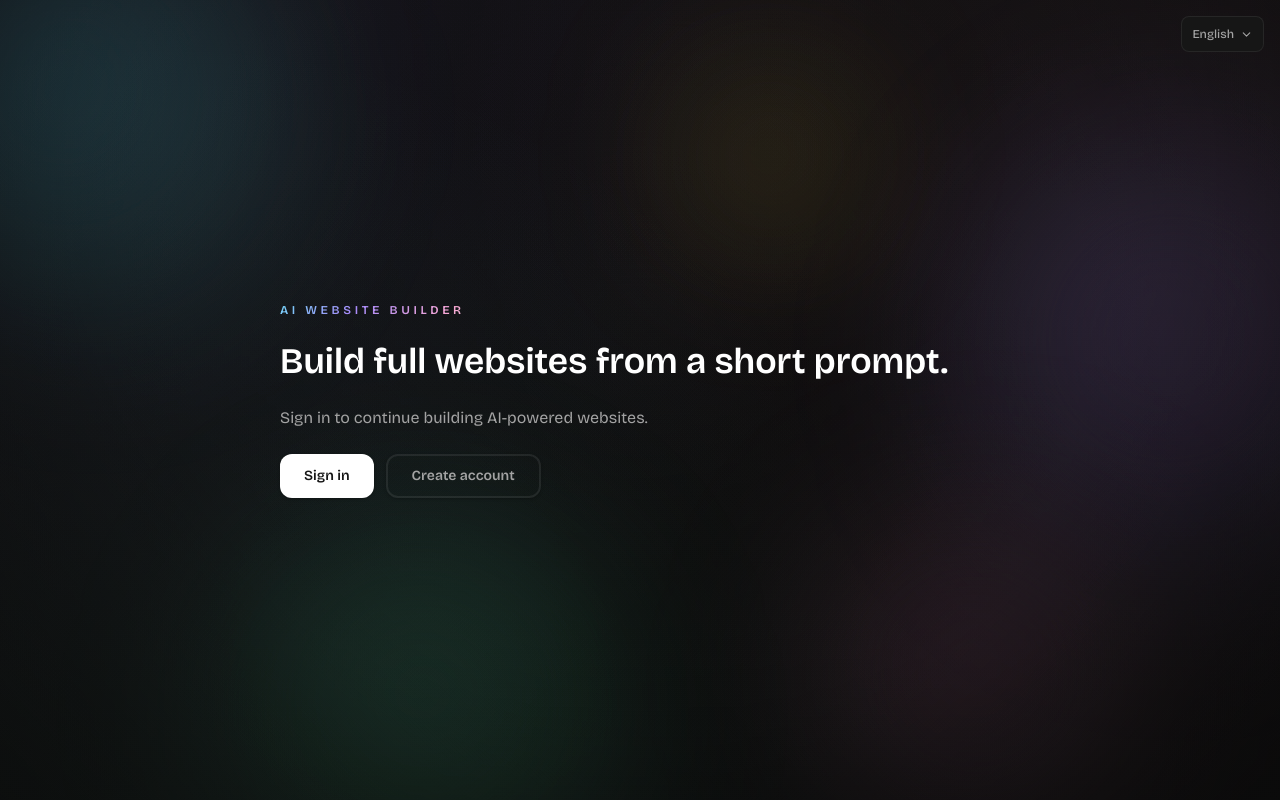
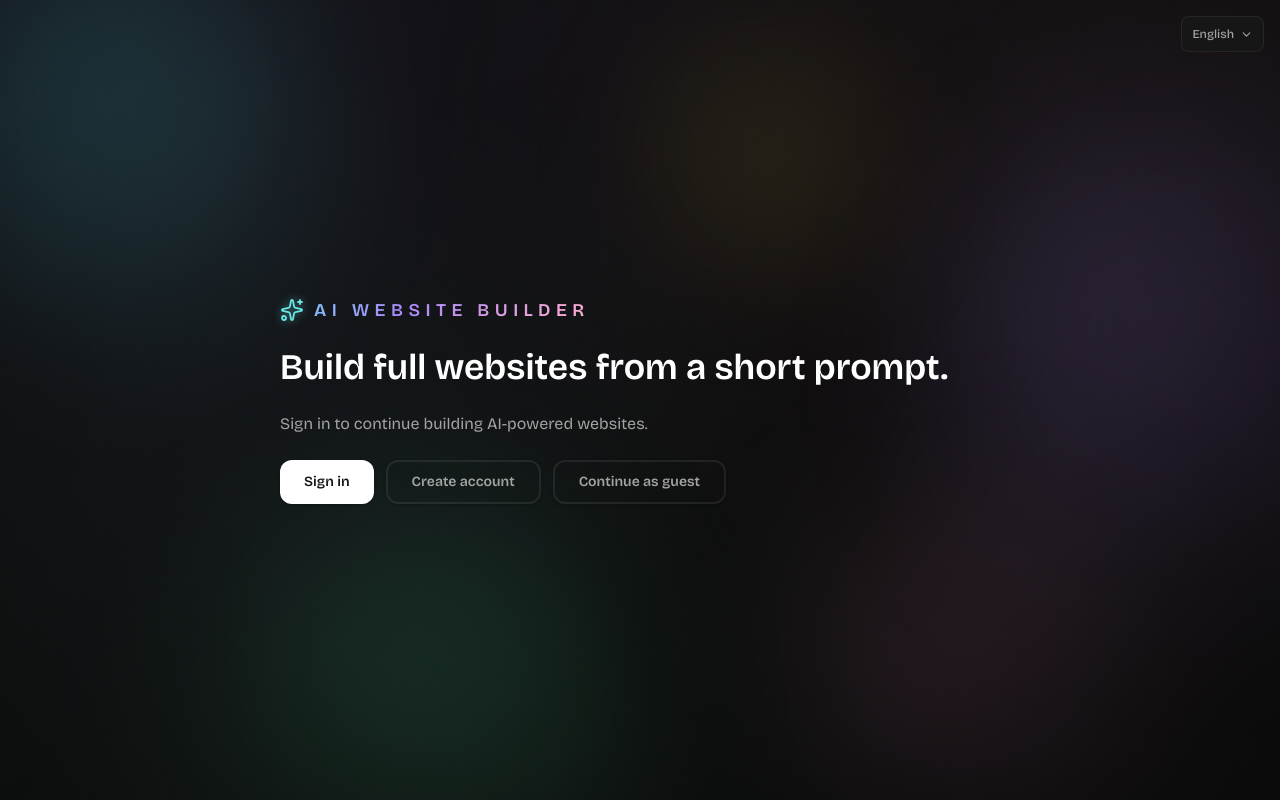
Before and after one commit to muhamedmjw/FP-AI-Website-Builder, a Next.js app: page /account in a window 1280 px wide. Built offline with nearby package versions, Linux system fonts and the light colour scheme.

Commit message:
Polish auth branding and add guest mode button

```diff
--- a/src/client/components/forms/page-shell.tsx
+++ b/src/client/components/forms/page-shell.tsx
@@ -1,6 +1,8 @@
 "use client";
 
 import { ReactNode } from "react";
+import Link from "next/link";
+import { Sparkles } from "lucide-react";
 import GradientMesh from "@/client/components/ui/gradient-mesh";
 import LanguageSwitcher from "@/client/components/ui/language-switcher";
 import { useLanguage } from "@/client/lib/language-context";
@@ -24,7 +26,13 @@ export default function PageShell({ children }: PageShellProps) {
       <div className="relative z-10 mx-auto flex min-h-screen w-full max-w-5xl items-center justify-center px-4 py-8 sm:px-6 sm:py-12">
         <div className="grid w-full gap-8 lg:grid-cols-[1.1fr_0.9fr] lg:gap-10">
           <section className={`space-y-3 text-center sm:space-y-4 ${isRtl ? "lg:text-right" : "lg:text-left"}`}>
-            <p className="prismatic-text text-xs font-semibold uppercase tracking-[0.3em] sm:text-sm">AI Website Builder</p>
+            <Link
+              href="/account"
+              className="prismatic-text inline-flex items-center gap-2.5 text-base font-semibold uppercase tracking-[0.3em] transition-opacity hover:opacity-80 focus-visible:outline-none focus-visible:ring-2 focus-visible:ring-white/50 focus-visible:ring-offset-2 focus-visible:ring-offset-transparent sm:text-lg"
+            >
+              <Sparkles size={24} strokeWidth={1.8} className="prismatic-icon" aria-hidden="true" />
+              <span>AI Website Builder</span>
+            </Link>
             <h1 className="text-2xl font-semibold leading-tight text-[var(--app-text-heading)] sm:text-4xl">{t("welcomeBackTitle", language)}</h1>
             <p className="text-sm text-[var(--app-text-secondary)] sm:text-base">{t("welcomeBackSubtitle", language)}</p>
             <ul className="hidden space-y-2 text-sm text-[var(--app-text-tertiary)] sm:block">
--- a/src/client/views/account.tsx
+++ b/src/client/views/account.tsx
@@ -1,6 +1,7 @@
 "use client";
 
 import Link from "next/link";
+import { Sparkles } from "lucide-react";
 import GradientMesh from "@/client/components/ui/gradient-mesh";
 import LanguageSwitcher from "@/client/components/ui/language-switcher";
 import { useLanguage } from "@/client/lib/language-context";
@@ -21,9 +22,10 @@ export default function AccountPageView() {
         <LanguageSwitcher />
       </div>
       <div className="relative z-10 mx-auto flex min-h-screen w-full max-w-3xl flex-col items-start justify-center gap-5 px-4 sm:gap-6 sm:px-6">
-        <p className="prismatic-text text-xs font-semibold uppercase tracking-[0.3em]">
-          AI Website Builder
-        </p>
+        <div className="prismatic-text inline-flex items-center gap-2.5 text-base font-semibold uppercase tracking-[0.3em] sm:text-lg">
+          <Sparkles size={24} strokeWidth={1.8} className="prismatic-icon" aria-hidden="true" />
+          <span>AI Website Builder</span>
+        </div>
         <h1 className="text-2xl font-semibold text-[var(--app-text-heading)] sm:text-4xl">
           {t("accountHeroTitle", language)}
         </h1>
@@ -43,6 +45,12 @@ export default function AccountPageView() {
           >
             {t("signUp", language)}
           </Link>
+          <Link
+            className="inline-flex h-11 items-center justify-center rounded-xl border-2 border-[var(--app-card-border)] px-6 text-sm font-semibold text-[var(--app-text-secondary)] shadow-[var(--app-shadow-sm)] transition hover:-translate-y-px hover:border-[var(--app-text-tertiary)] hover:text-[var(--app-text-heading)] hover:shadow-[var(--app-shadow-md)]"
+            href="/"
+          >
+            {t("continueAsGuest", language)}
+          </Link>
         </div>
       </div>
     </main>
--- a/src/client/views/guest-home.tsx
+++ b/src/client/views/guest-home.tsx
@@ -188,9 +188,9 @@ export default function GuestHomePage() {
       <header className="border-b border-[var(--app-border)] bg-[var(--app-panel)]/60 px-3 py-3 backdrop-blur sm:px-5 sm:py-4">
         <div className="mx-auto w-full max-w-5xl">
           <div className="flex flex-wrap items-center justify-between gap-2 sm:gap-3">
-            <div className="flex items-center gap-2 sm:gap-2.5">
-              <Sparkles size={17} className="prismatic-icon" />
-              <p className="prismatic-text text-xs font-semibold uppercase tracking-[0.15em] sm:text-sm sm:tracking-[0.2em]">
+            <div className="flex items-center gap-2.5 sm:gap-3">
+              <Sparkles size={24} strokeWidth={1.8} className="prismatic-icon" />
+              <p className="prismatic-text text-sm font-semibold uppercase tracking-[0.2em] sm:text-base sm:tracking-[0.24em]">
                 AI Website Builder
               </p>
             </div>
--- a/src/shared/constants/translations.ts
+++ b/src/shared/constants/translations.ts
@@ -5,6 +5,7 @@ export const translations: Record<AppLanguage, Record<string, string>> = {
     newWebsite: "New Website",
     signIn: "Sign in",
     signUp: "Create account",
+    continueAsGuest: "Continue as guest",
     signOut: "Log out",
     settings: "Settings",
     account: "Account",
@@ -148,6 +149,7 @@ export const translations: Record<AppLanguage, Record<string, string>> = {
     newWebsite: "موقع جديد",
     signIn: "تسجيل الدخول",
     signUp: "إنشاء حساب",
+    continueAsGuest: "المتابعة كزائر",
     signOut: "تسجيل الخروج",
     settings: "الإعدادات",
     account: "الحساب",
@@ -291,6 +293,7 @@ export const translations: Record<AppLanguage, Record<string, string>> = {
     newWebsite: "وێبسایتی نوێ",
     signIn: "چوونەژوورەوە",
     signUp: "دروستکردنی ئەکاونت",
+    continueAsGuest: "بەردەوامبوون وەک میوان",
     signOut: "چوونەدەرەوە",
     settings: "ڕێکخستنەکان",
     account: "ئەکاونت",
```
